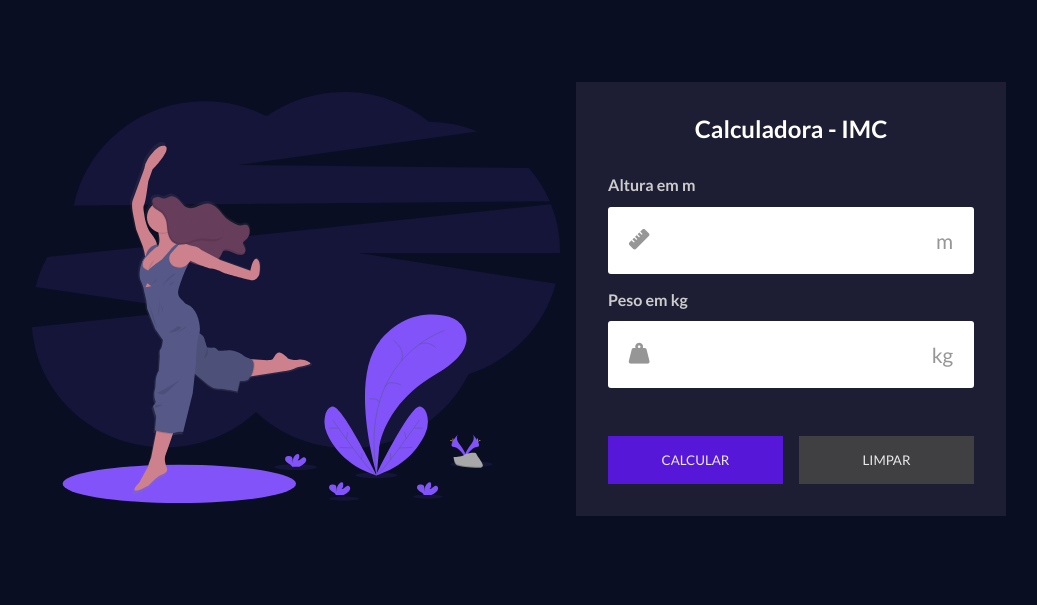
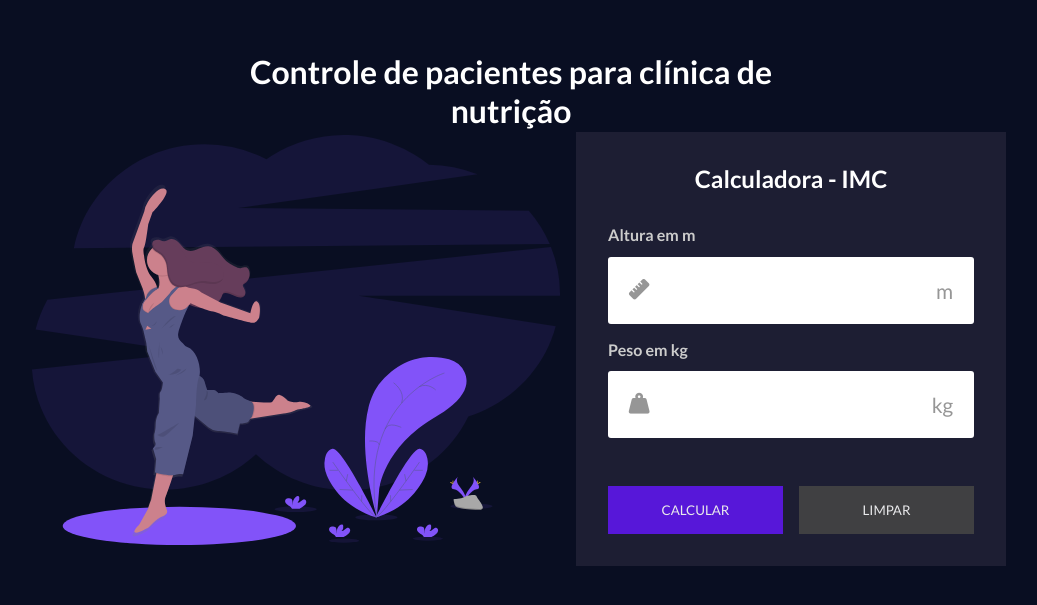
Before and after one commit to GiigADS2023/IMC_NutriControl, a plain HTML site: page index.html in a window 1280 px wide. Shown: the part 101-706 px from the top of the page, without its empty margins (129-1166 px from the left). Drawn offline with Linux system fonts and the light colour scheme.

Commit message:
Title - Controle de pacientes para clínica de nutrição

```diff
--- a/assets/style/style.css
+++ b/assets/style/style.css
@@ -12,6 +12,32 @@ body {
     align-items: center;
     min-height: 100vh;
     color: #fff;
+    position: relative;
+}
+
+.overlay-container {
+    position: relative;
+    width: 100%;
+    display: flex;
+    align-items: center;
+    justify-content: center;
+    flex-direction: column;
+}
+
+.title {
+    position: absolute;
+    top: 20px;
+    left: 50%;
+    transform: translateX(-50%);
+    font-size: 1rem;
+    text-align: center;
+    z-index: 10;
+}
+
+.calc-row {
+    display: flex;
+    flex-direction: row;
+    align-items: center;
 }
 
 .hide {
@@ -21,6 +47,7 @@ body {
 #img img {
     width: 35rem;
     padding: 1rem;
+    margin-top: 85px;
 }
 
 .container {
@@ -28,6 +55,9 @@ body {
     min-height: 400px;
     background-color: #1d1e33;
     padding: 2rem;
+    z-index: 1;
+    position: relative;
+    margin-top: 100px;
 }
 
 /* IMC Form */
--- a/index.html
+++ b/index.html
@@ -11,8 +11,12 @@
     <script href="assets/js/script.js" defer></script>
 </head>
 <body>
-    <!--<h1 align="center">Controle de pacientes para clínica de nutrição</h1>-->
+    <div class="overlay-container">
+        <div class="title">
+            <h1>Controle de pacientes para clínica de nutrição</h1>
+        </div>
 
+        <div class="calc-row">
             <div id="img">
                 <img src="assets/images/undraw_workout_gcgu.svg"/>
             </div>
@@ -27,9 +31,7 @@
                                 <div class="input-field">
                                     <i class="fa-solid fa-ruler"></i>
                                     <input type="number" id="weight" name="weight" required>
-                            <span>
-                                m
-                            </span>
+                                    <span>m</span>
                                 </div>
                             </div>
                             <div class="form-control">
@@ -37,9 +39,7 @@
                                 <div class="input-field">
                                     <i class="fa-solid fa-weight-hanging"></i>
                                     <input type="number" id="weight" name="weight" required>
-                            <span>
-                                kg
-                            </span>
+                                    <span>kg</span>
                                 </div>
                             </div>
                         </div>
@@ -63,5 +63,7 @@
                     <button id="back-btn">Voltar</button>
                 </div>
             </div>
+        </div>
+    </div>
 </body>
 </html>
```
Lines whose indentation alone changed are shown as unchanged.
